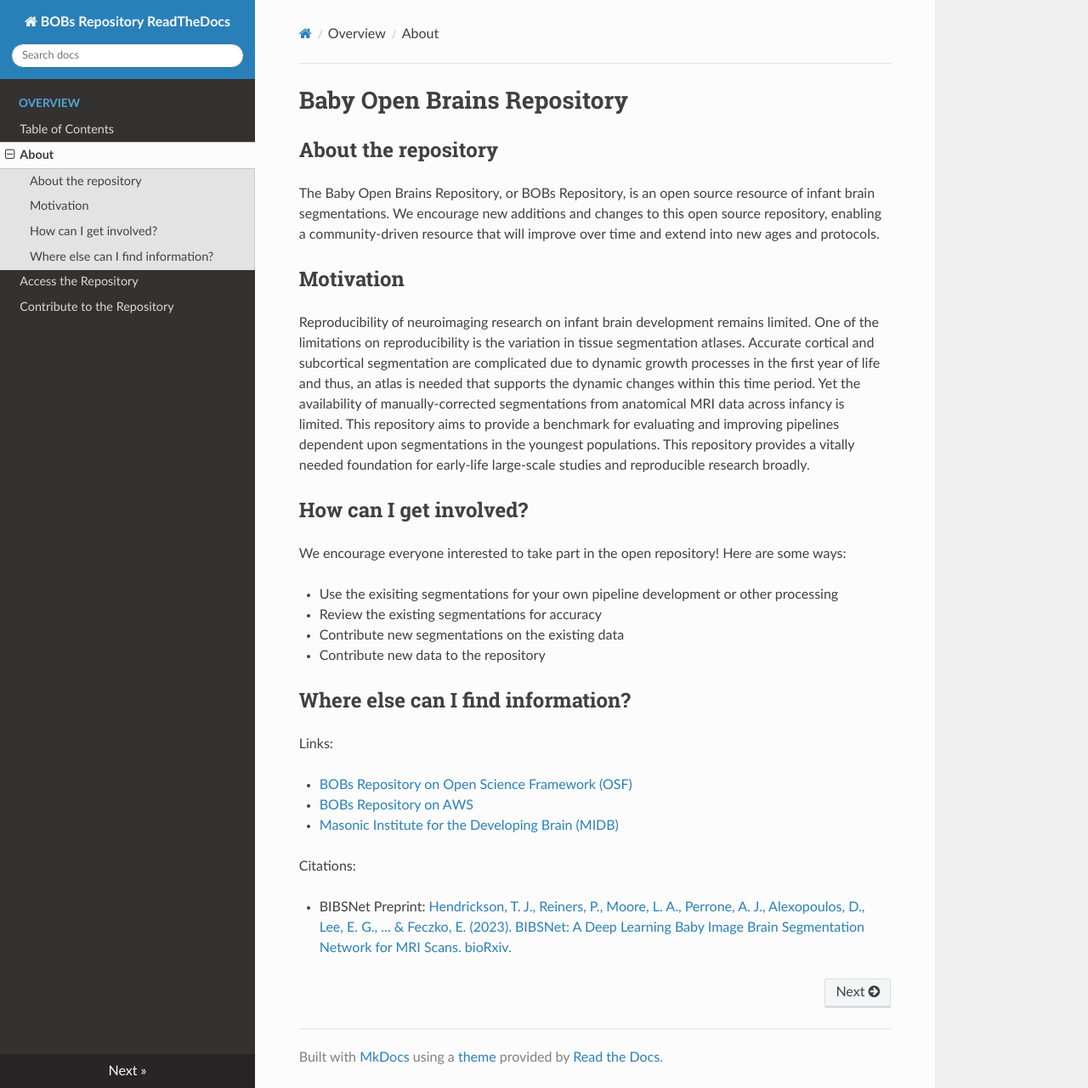
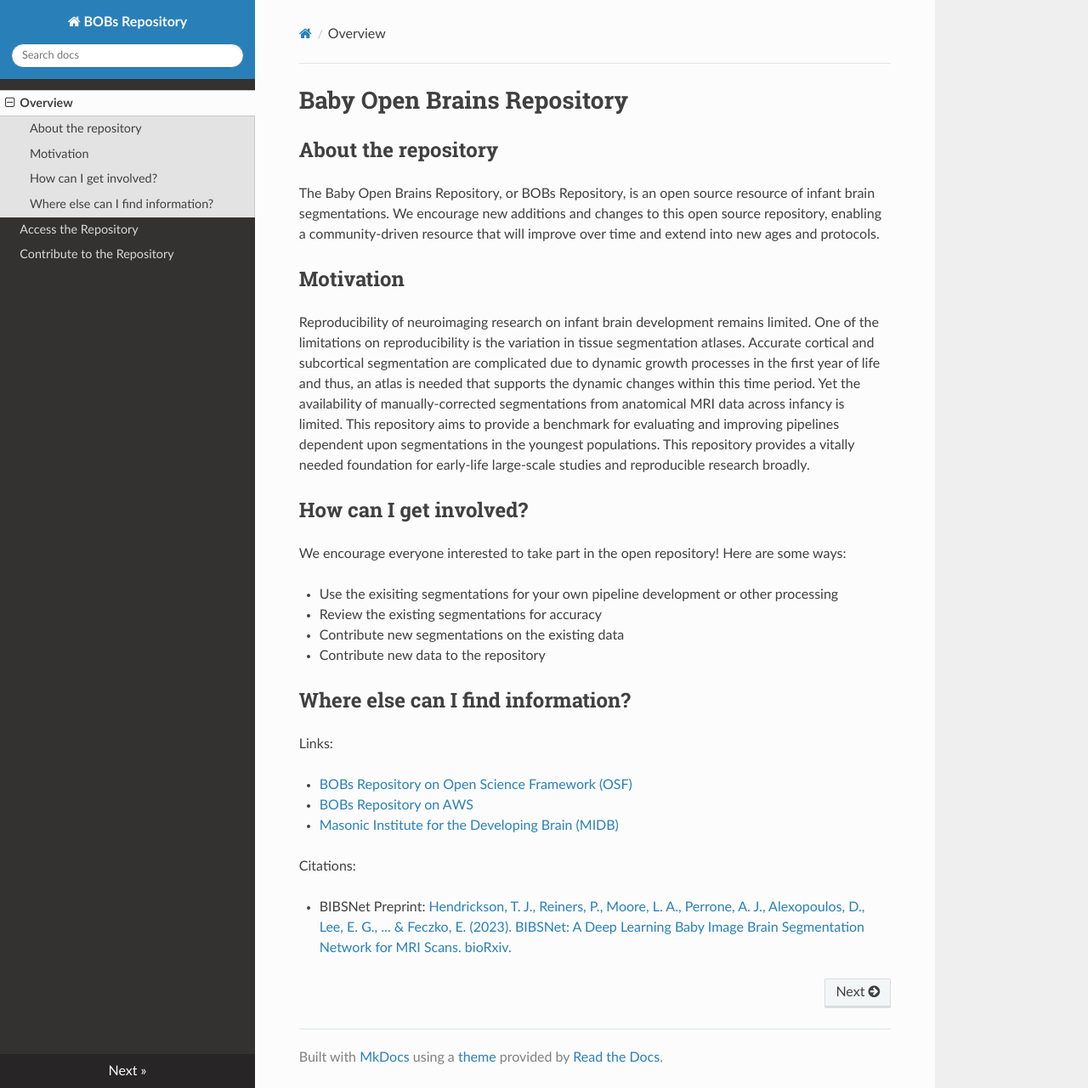
Before and after one commit to DCAN-Labs/BOBsRepositoryRTD, an MkDocs documentation site: the page built from docs/index.md, in a window 1280 px wide and 1281 px high. Shown: the whole window at 85% size. Built offline with MkDocs 1.6.1, drawn with Linux system fonts in a browser that asks for light colours; nearby versions of some CDN libraries.

Commit message:
Update mkdocs.yml
reformat pages

```diff
--- a/mkdocs.yml
+++ b/mkdocs.yml
@@ -1,11 +1,9 @@
-site_name: BOBs Repository ReadTheDocs
+site_name: BOBs Repository
 theme: readthedocs
 plugins:
   - search
 docs_dir: docs
 nav:
-  - Overview:
-      - Table of Contents: contents.md
-      - About: index.md
-      - Access the Repository: data_access.md
-      - Contribute to the Repository: contribute.md
+  - Overview: index.md
+  - Access the Repository: data_access.md
+  - Contribute to the Repository: contribute.md
```
